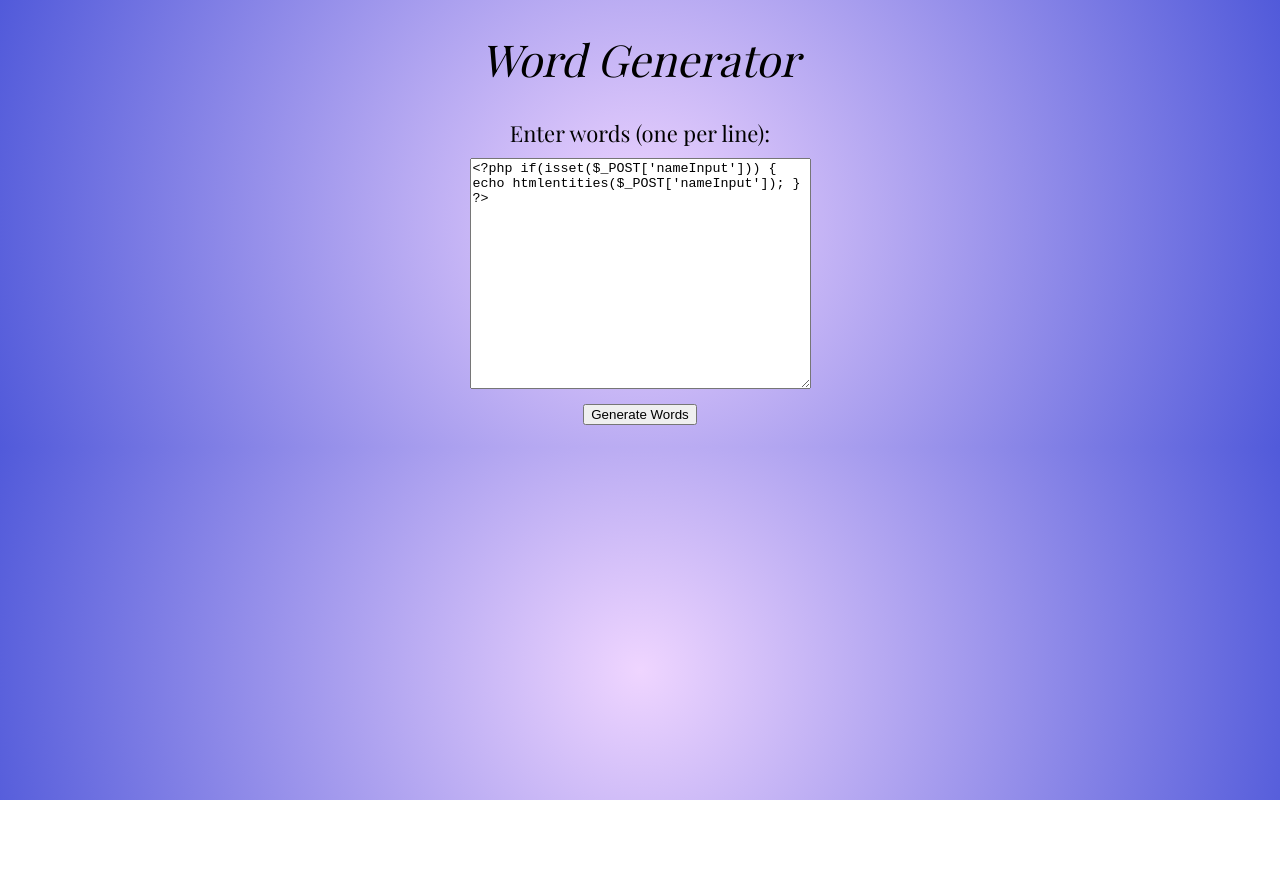
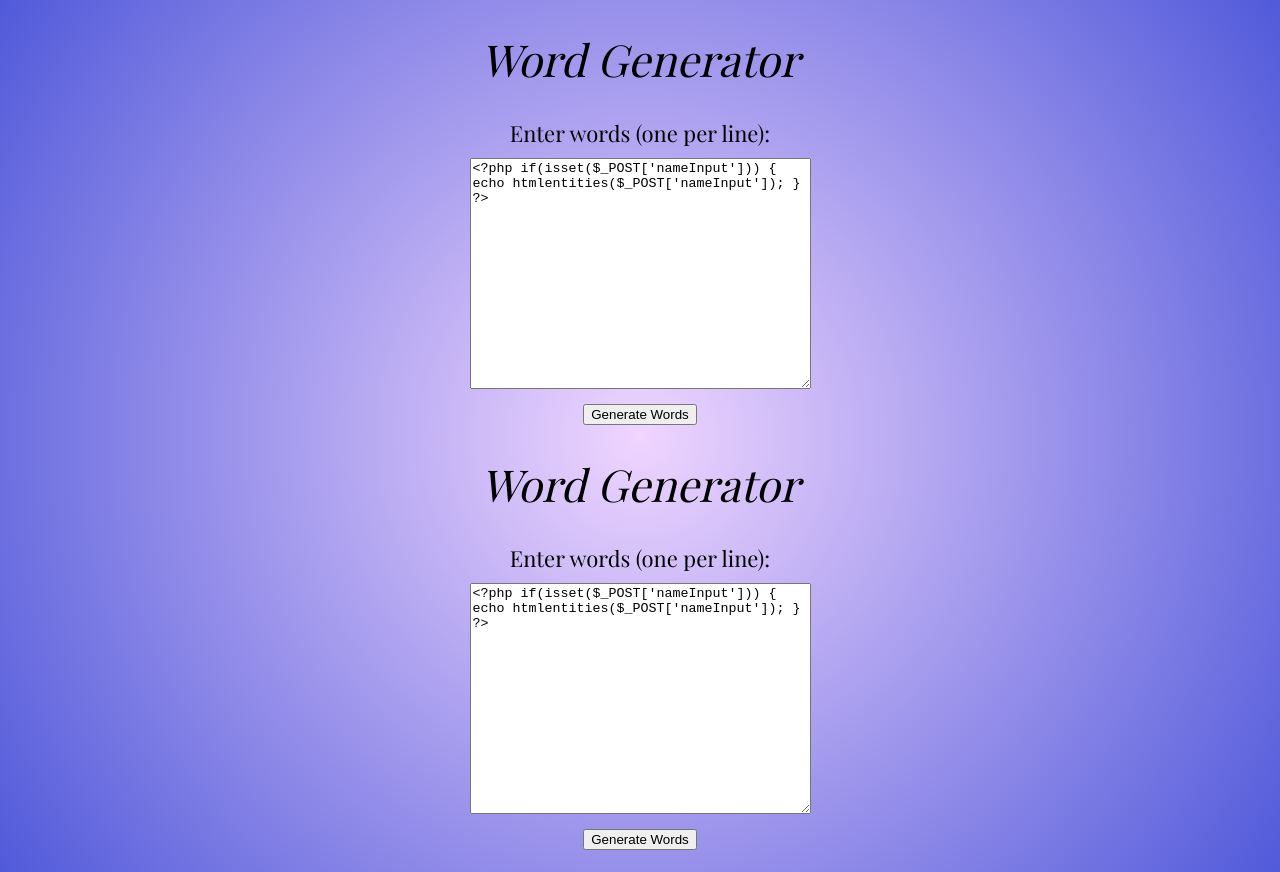
Before and after one commit to bee994/lang, a plain HTML site: page index.html in a window 1280 px wide. Before the commit the page ends 800 px from the top, so only its background shows below. Drawn offline with nearby package versions, Linux system fonts and the light colour scheme.

Commit message:
Update index.html

```diff
--- a/index.html
+++ b/index.html
@@ -1,4 +1,36 @@
 <!DOCTYPE html>
+<html>
+<head>
+    <title>Word Generator</title>
+    <link href='https://fonts.googleapis.com/css?family=Playfair Display' rel='stylesheet'>
+    <style>
+        body {
+            background: rgb(239,213,255);
+            background: radial-gradient(circle, rgba(239,213,255,1) 0%, rgba(81,90,218,1) 100%);
+            text-align: center;
+            font-family: 'Playfair Display', serif;
+            font-size: 22px;
+        }
+        h1 {
+            font-style: italic;
+            font-weight: normal;
+        }
+        label {
+            display: block;
+            margin-bottom: 10px;
+        }
+    </style>
+</head>
+<body>
+    <h1>Word Generator</h1>
+    <label for="nameInput">Enter words (one per line):</label>
+    <textarea id="nameInput" rows="15" cols="40"><?php if(isset($_POST['nameInput'])) { echo htmlentities($_POST['nameInput']); } ?></textarea>
+    <br>
+    <button type="button" onclick="generateWords()">Generate Words</button>
+    <br>
+    <p id="output"></p>
+
+    <!DOCTYPE html>
 <html>
 <head>
     <title>Word Generator</title>
```
